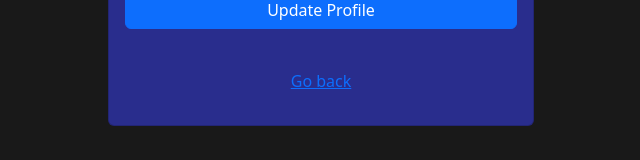
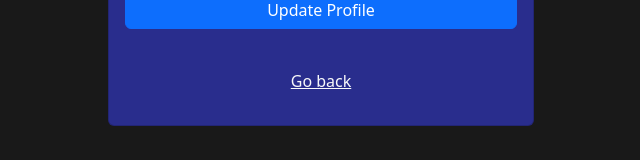
Before and after one commit to Patrik3229/Vizsgaremek_Frontend, a React (Vite) app: page /edit-profile/1 in a window 1280 px wide. Shown: the part 442-602 px from the top of the page, without its empty margins (319-959 px from the left). Built offline with nearby package versions, Linux system fonts and the light colour scheme.

Commit message:
Last changes

```diff
--- a/index.html
+++ b/index.html
@@ -6,7 +6,7 @@
     <meta name="viewport" content="width=device-width, initial-scale=1.0" />
     <link rel="stylesheet" href="https://stackpath.bootstrapcdn.com/font-awesome/4.7.0/css/font-awesome.min.css">
     <link rel="stylesheet" href="https://use.fontawesome.com/releases/v5.15.4/css/all.css" integrity="sha384-DyZuuL25gNVyCuDvV9Dzd2dmzZqzZM3xD8008KmBJBlC1v9YtEUqFq2OWznGLGk8" crossorigin="anonymous">
-    <title>Vite + React + TS</title>
+    <title>Vizsgaremek</title>
   </head>
   <body>
     <div id="root" style="height: 100vh;"></div>
--- a/src/routes/EditUser.tsx
+++ b/src/routes/EditUser.tsx
@@ -123,7 +123,7 @@ export default function EditUser() {
                 </form>
                 {updateError && <p className="text-danger">{updateError}</p>}
                 <p className="pt-3 text-center">
-                    <a href={`/profile/${id}`}>Go back</a>
+                    <a href={`/profile/${id}`} className='text-light'>Go back</a>
                 </p>
             </div>
         </div>
```
